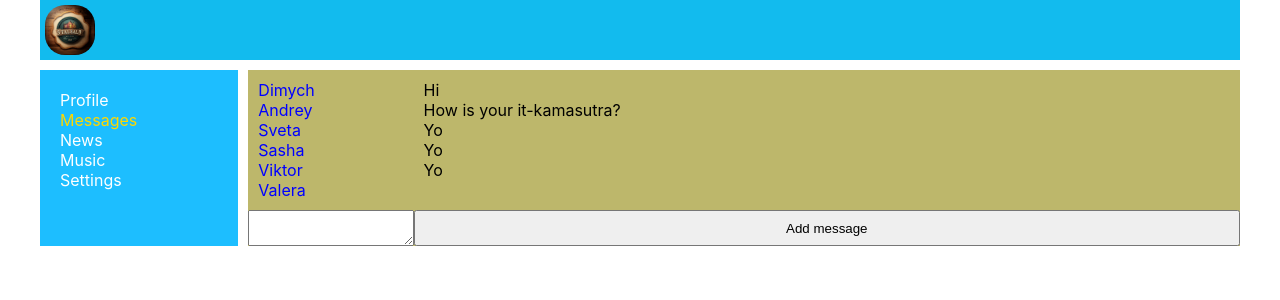
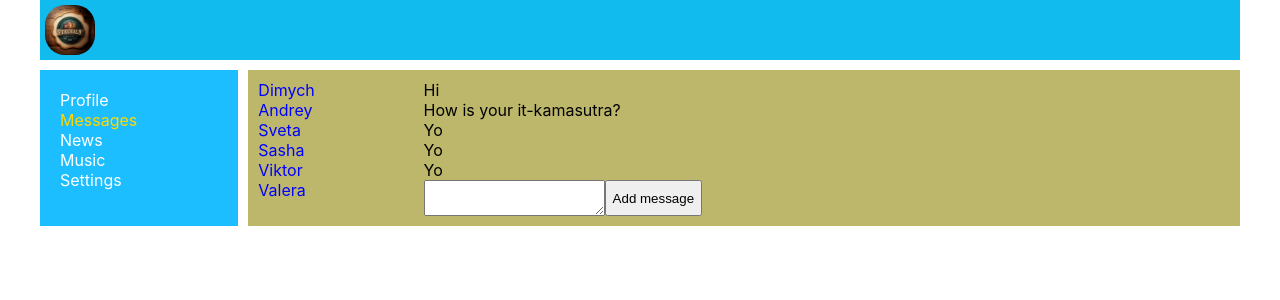
Before and after one commit to Sikstep/samurai-way-main, a React (Create React App) app: page /dialogs in a window 1280 px wide. Shown: the top 300 px of the page. Built offline with nearby package versions, Linux system fonts and the light colour scheme.

Commit message:
Lesson 41 small refactoring inputElement for Dialog field

```diff
--- a/src/components/Dialogs/Dialogs.module.css
+++ b/src/components/Dialogs/Dialogs.module.css
@@ -19,7 +19,12 @@
 }
 
 .messages {
+    display: flex;
+    flex-direction: column;
     padding: 10px;
+}
+.messagesInput {
+    display: flex;
 }
 
 .messages .message {
--- a/src/components/Dialogs/Dialogs.tsx
+++ b/src/components/Dialogs/Dialogs.tsx
@@ -3,7 +3,7 @@ import classes from './Dialogs.module.css';
 import {DialogItem} from './DialogItem/DialogItem';
 import {Message} from './Message/Message';
 import {TsarType, messagesPageType} from '../../redux/Types';
-import { addNewDialogMessageAC, newDialogMessageAC } from '../../redux/Dialog-reducer';
+import {addNewDialogMessageAC, newDialogMessageAC} from '../../redux/Dialog-reducer';
 
 
 type DialogsType = {
@@ -40,9 +40,11 @@ export const Dialogs = (props: DialogsType) => {
             </div>
             <div className={classes.messages}>
                 {mappedMessageData}
-                </div>
+                <div className={classes.messagesInput}>
                     <textarea value={props.newDialogMessage} onChange={newMessageText}></textarea>
                     <button onClick={addNewMessage}>Add message</button>
                 </div>
+            </div>
+        </div>
     );
 };
```
Lines whose indentation alone changed are shown as unchanged.
